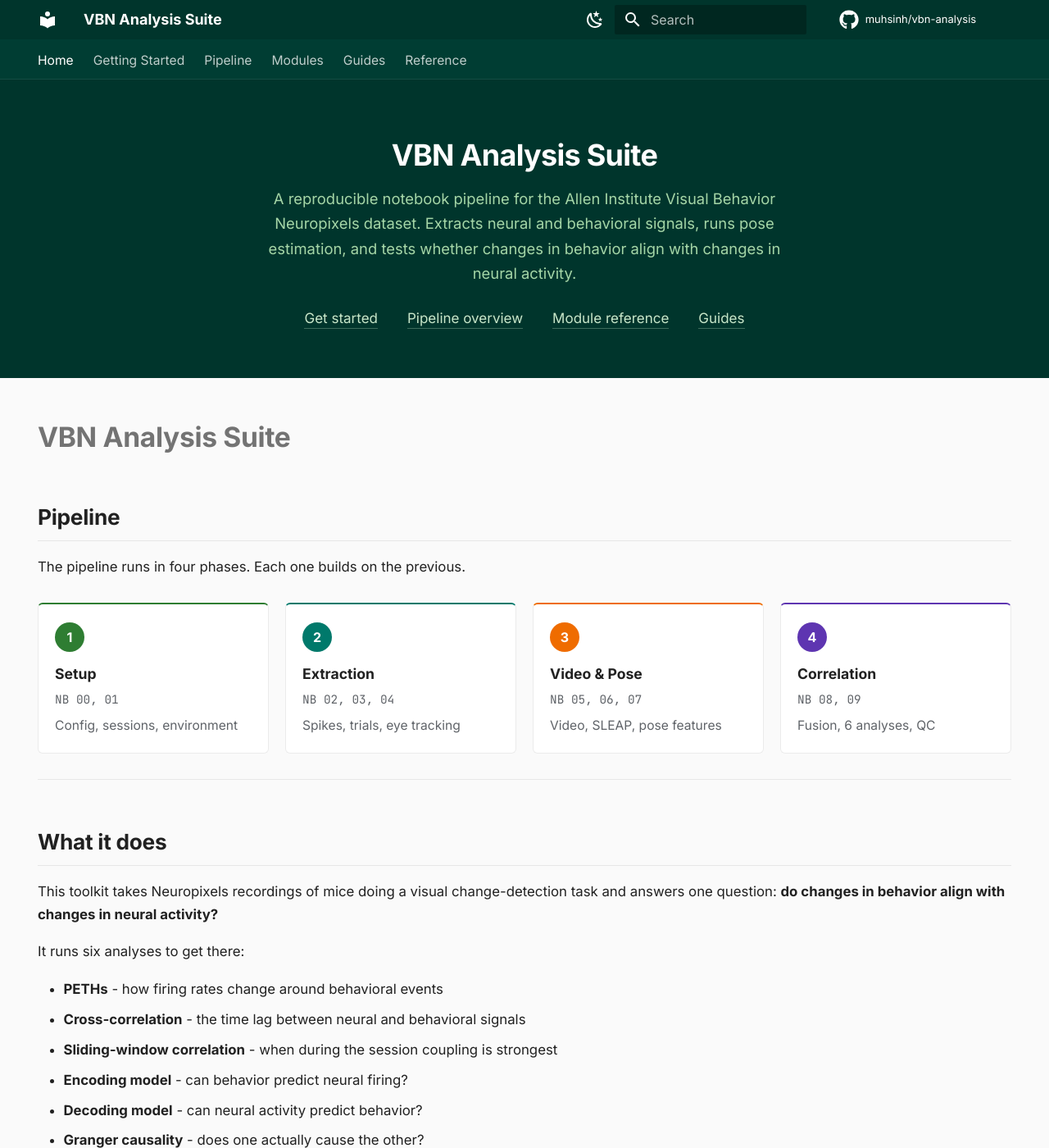
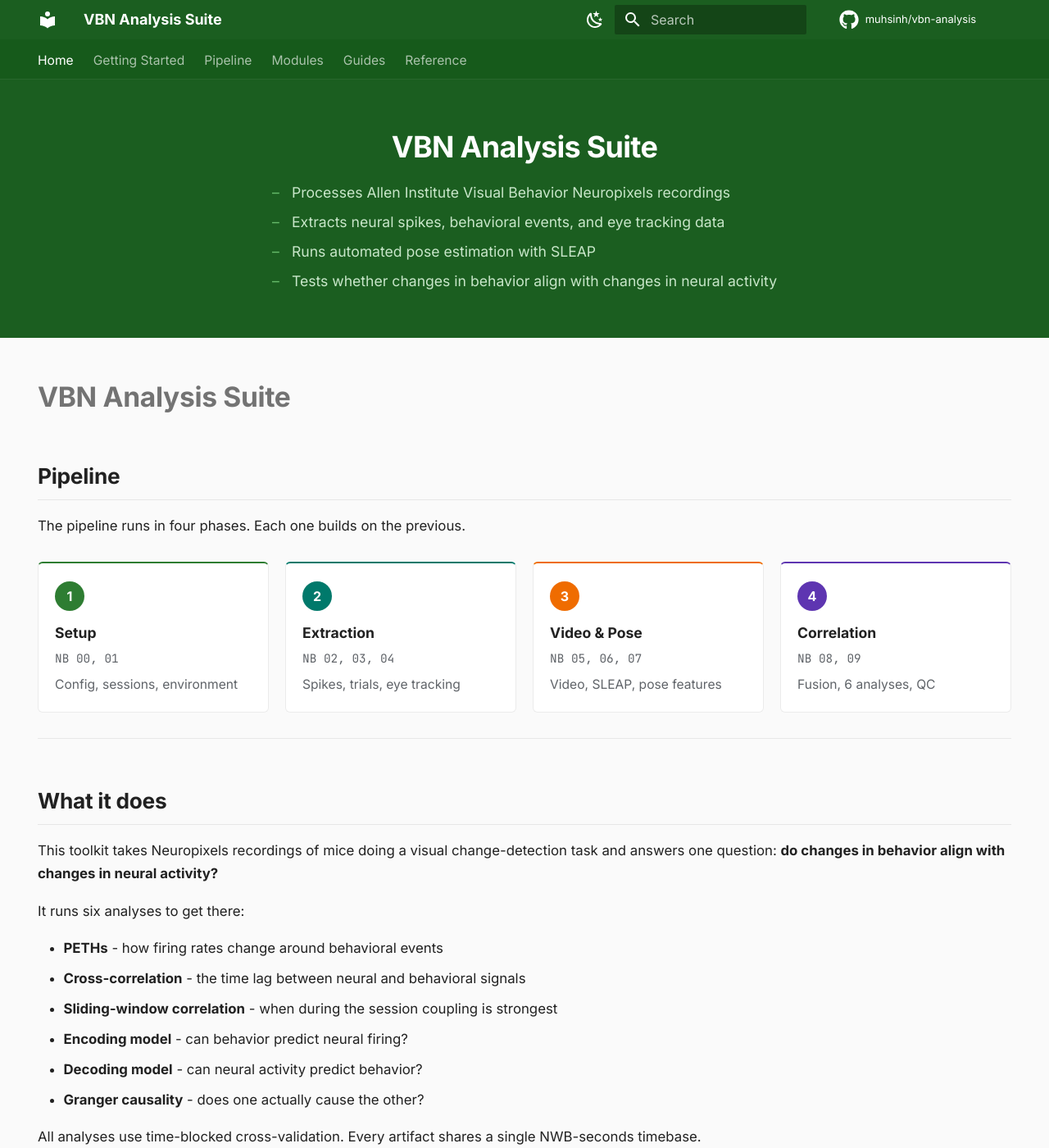
Before and after one commit to muhsinh/vbn-analysis, an MkDocs documentation site: the page built from docs/index.md, in a window 1280 px wide and 1400 px high. Shown: the whole window at 82% size. Built offline with MkDocs 1.6.1 and Material for MkDocs 9.7.7, drawn with Linux system fonts in a browser that asks for light colours; comment, search, counter and statistics services are not loaded; some of the changed text lies outside the part shown.

Commit message:
Fix dark mode tabs, lighten green, simplify hero, improve requirements
- Fix tabs bar text color in dark mode (was inverting to unreadable)
- Lighten header/hero green from near-black #00352c to visible #1b5e20
- Replace hero paragraph with clear bullet points
- Remove hero nav links (redundant with tabs)
- Replace requirements one-liner with a proper table
- Force white text on tabs bar in both light and dark themes

Co-Authored-By: Claude Opus 4.6 <noreply@anthropic.com>

```diff
--- a/docs/stylesheets/extra.css
+++ b/docs/stylesheets/extra.css
@@ -80,39 +80,51 @@
 
 /* ── Header ───────────────────────────────────────────────── */
 .md-header {
-  background: #00352c;
+  background: #1b5e20;
   box-shadow: none;
 }
 
 [data-md-color-scheme="slate"] .md-header {
-  background: #1a1a1a;
-  border-bottom: 1px solid rgba(255, 255, 255, 0.06);
+  background: #1e1e1e;
+  border-bottom: 1px solid rgba(255, 255, 255, 0.08);
 }
 
 .md-header__title {
   font-weight: 600;
 }
 
-/* ── Tabs bar (fix white bar issue) ───────────────────────── */
+/* ── Tabs bar ─────────────────────────────────────────────── */
 .md-tabs {
-  background: #003d33;
+  background: #165a1b;
   border-bottom: 1px solid rgba(255, 255, 255, 0.08);
-}
-
-[data-md-color-scheme="slate"] .md-tabs {
-  background: #1a1a1a;
-  border-bottom: 1px solid rgba(255, 255, 255, 0.06);
+  color: #ffffff;
 }
 
 .md-tabs__link {
   font-weight: 500;
   font-size: 0.78rem;
   opacity: 0.75;
+  color: rgba(255, 255, 255, 0.85);
 }
 
 .md-tabs__link--active,
 .md-tabs__link:hover {
   opacity: 1;
+  color: #ffffff;
+}
+
+[data-md-color-scheme="slate"] .md-tabs {
+  background: #1e1e1e;
+  border-bottom: 1px solid rgba(255, 255, 255, 0.08);
+}
+
+[data-md-color-scheme="slate"] .md-tabs__link {
+  color: rgba(255, 255, 255, 0.7);
+}
+
+[data-md-color-scheme="slate"] .md-tabs__link--active,
+[data-md-color-scheme="slate"] .md-tabs__link:hover {
+  color: #ffffff;
 }
 
 /* ── Sidebar ──────────────────────────────────────────────── */
@@ -179,14 +191,14 @@
    ═══════════════════════════════════════════════════════════ */
 
 .vbn-hero {
-  background: #00352c;
-  padding: 3.5rem 2rem 3rem;
+  background: #1b5e20;
+  padding: 3rem 2rem 2.5rem;
   color: #e0e0e0;
 }
 
 [data-md-color-scheme="slate"] .vbn-hero {
-  background: #1a1a1a;
-  border-bottom: 1px solid rgba(255, 255, 255, 0.06);
+  background: #1e1e1e;
+  border-bottom: 1px solid rgba(255, 255, 255, 0.08);
 }
 
 .vbn-hero-content {
@@ -207,47 +219,36 @@
   color: #e8f5e9;
 }
 
-.vbn-hero-subtitle {
-  font-size: 0.92rem;
-  line-height: 1.65;
-  color: #a5d6a7;
-  margin: 0 0 1.5rem;
+.vbn-hero-points {
+  list-style: none;
+  padding: 0;
+  margin: 0;
+  text-align: left;
+  display: inline-block;
 }
 
-[data-md-color-scheme="slate"] .vbn-hero-subtitle {
-  color: #9e9e9e;
+.vbn-hero-points li {
+  font-size: 0.88rem;
+  line-height: 1.6;
+  color: #c8e6c9;
+  padding: 0.2rem 0;
+  padding-left: 1.2rem;
+  position: relative;
 }
 
-.vbn-hero-links {
-  display: flex;
-  gap: 1.8rem;
-  justify-content: center;
-  flex-wrap: wrap;
+.vbn-hero-points li::before {
+  content: "\2013";
+  position: absolute;
+  left: 0;
+  color: #66bb6a;
 }
 
-.vbn-hero-links a {
-  color: #c8e6c9;
-  text-decoration: none;
-  font-size: 0.85rem;
-  font-weight: 500;
-  padding-bottom: 2px;
-  border-bottom: 1px solid rgba(200, 230, 201, 0.3);
-  transition: border-color 0.15s, color 0.15s;
+[data-md-color-scheme="slate"] .vbn-hero-points li {
+  color: #bdbdbd;
 }
 
-.vbn-hero-links a:hover {
-  color: #ffffff;
-  border-bottom-color: #ffffff;
-}
-
-[data-md-color-scheme="slate"] .vbn-hero-links a {
+[data-md-color-scheme="slate"] .vbn-hero-points li::before {
   color: #81c784;
-  border-bottom-color: rgba(129, 199, 132, 0.3);
-}
-
-[data-md-color-scheme="slate"] .vbn-hero-links a:hover {
-  color: #a5d6a7;
-  border-bottom-color: #a5d6a7;
 }
 
 /* ═══════════════════════════════════════════════════════════
--- a/overrides/main.html
+++ b/overrides/main.html
@@ -6,18 +6,12 @@
   <section class="vbn-hero">
     <div class="vbn-hero-content">
       <h1 class="vbn-hero-title">VBN Analysis Suite</h1>
-      <p class="vbn-hero-subtitle">
-        A reproducible notebook pipeline for the Allen Institute
-        Visual Behavior Neuropixels dataset. Extracts neural and behavioral
-        signals, runs pose estimation, and tests whether changes in behavior
-        align with changes in neural activity.
-      </p>
-      <nav class="vbn-hero-links">
-        <a href="{{ 'getting-started/' | url }}">Get started</a>
-        <a href="{{ 'pipeline/' | url }}">Pipeline overview</a>
-        <a href="{{ 'modules/' | url }}">Module reference</a>
-        <a href="{{ 'guides/' | url }}">Guides</a>
-      </nav>
+      <ul class="vbn-hero-points">
+        <li>Processes Allen Institute Visual Behavior Neuropixels recordings</li>
+        <li>Extracts neural spikes, behavioral events, and eye tracking data</li>
+        <li>Runs automated pose estimation with SLEAP</li>
+        <li>Tests whether changes in behavior align with changes in neural activity</li>
+      </ul>
     </div>
   </section>
   {% endif %}
```
Also changed, not shown: docs/index.md (+8 -8 lines).
